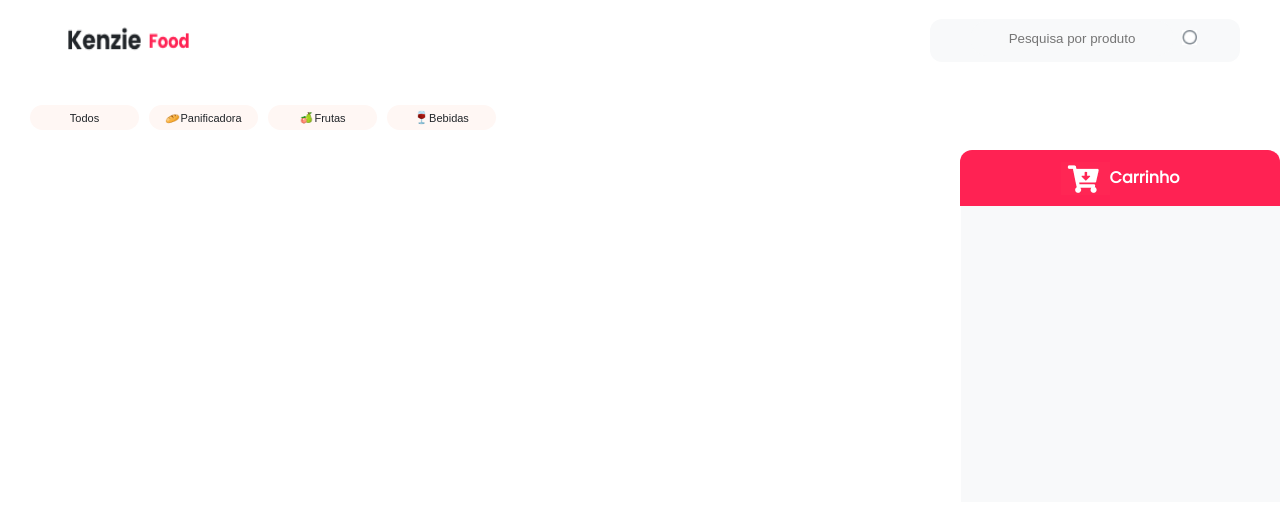
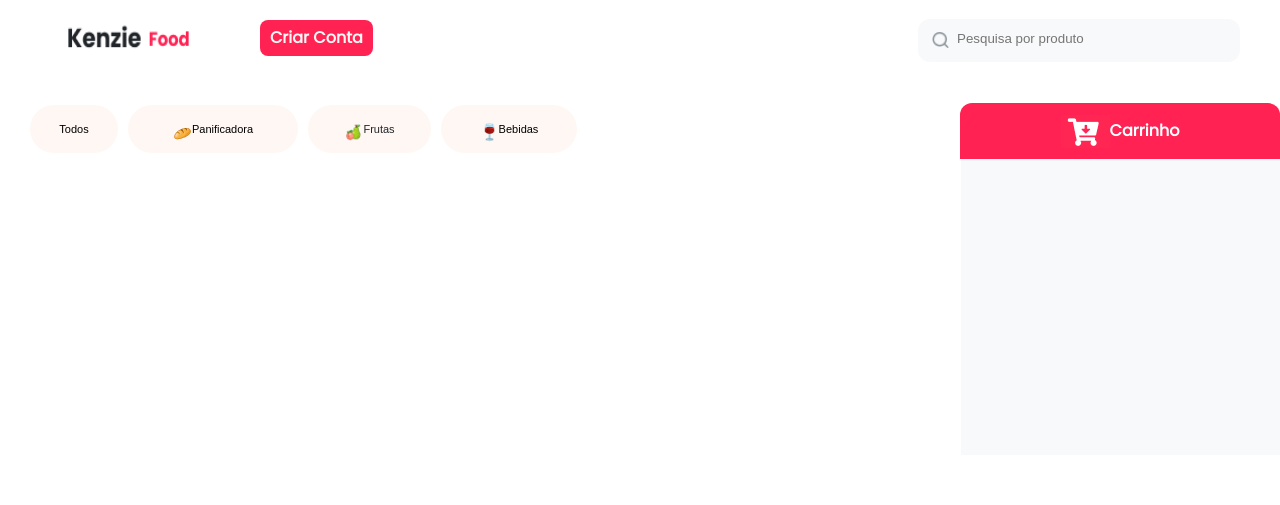
Before and after one commit to Kenzie-Academy-Brasil-Developers/api-kenziefood-m2-letlm, a plain HTML site: page index.html in a window 1280 px wide. Drawn offline with Linux system fonts and the light colour scheme; no server answers.

Commit message:
changes made to develop

```diff
--- a/index.html
+++ b/index.html
@@ -7,7 +7,8 @@
     <meta name="viewport" content="width=device-width, initial-scale=1.0">
     <link rel="preconnect" href="https://fonts.googleapis.com">
     <link rel="preconnect" href="https://fonts.gstatic.com" crossorigin>
-    <link href="https://fonts.googleapis.com/css2?family=Cinzel&family=Poppins&family=Spectral&display=swap" rel="stylesheet">
+    <link href="https://fonts.googleapis.com/css2?family=Cinzel&family=Poppins&family=Spectral&display=swap"
+        rel="stylesheet">
     <link rel="stylesheet" href="public/reset.css">
     <link rel="stylesheet" href="public/style.css">
     <title>Kenzie Food</title>
@@ -15,12 +16,17 @@
 
 <body>
     <header>
-        <img src="public/images/kenziefoodlogo.png" alt="logo kenzie">
-        <div class="inputButton">
-            <input type="text" placeholder="Pesquisa por produto" class="input">
-            <button><img src="public/images/search.jpg" alt="search"></button>
+        <div class="detailsLogoRegister">
+            <img src="public/images/kenziefoodlogo.png" alt="logo kenzie">
+            <a href="./src/pages/register.html">Criar Conta</a>
         </div>
+
+            <div class="inputButton">
+                <input type="text" placeholder="Pesquisa por produto" class="input">
+                <button><img src="/public/images/search.png" alt="search"></button>
+            </div>
     </header>
+
     <div class="button">
         <!--filtros-->
         <button class="all">Todos</button>
@@ -28,6 +34,7 @@
         <button class="fruits"><img src="public/images/IconFruits.png">Frutas</button>
         <button class="drinks"><img src="public/images/iconGlassWine.png">Bebidas</button>
     </div>
+
     <div class="vitrine">
         <main id="mainProducts">
 
--- a/public/style.css
+++ b/public/style.css
@@ -30,17 +30,46 @@ header {
     margin-left: 27px;
 }
 
+
+
+.detailsLogoRegister{
+    display: flex;
+    align-items: center;
+    margin-bottom: 5px;
+}
+
+.detailsLogoRegister img{
+    margin-right: 70px;
+}
+
+.detailsLogoRegister a{
+    text-decoration: none;
+    background-color: var(--color-primary);
+    color: var(--color-background-1);
+    padding: 10px;
+    font-weight: bold;
+    border-radius: 8px;
+}
+
+.detailsLogoRegister a:hover{
+    cursor: pointer;
+    background-color: var(--color-gray-4);
+    color: var(--color-gray-1);
+}
+
 input:focus{
     outline: none;
+
 }
 
 .inputButton {
     display: flex;
-    justify-content: center;
+    flex-direction: row-reverse;
+    justify-content: flex-end;
     align-items: center;
     background-color: var(--color-gray-1);
     border-radius: 12px;
-    width: 300px;
+    width:  312px;;
     height: 20px;
     padding: 10px 3px 13px 7px;
 }
@@ -61,8 +90,9 @@ input:focus{
 }
 
 div button img {
-    width: 15px;
-    height: 15px;
+    width: 19px;
+    height: 20px;
+    margin-top: 5px;
 }
 
 header button {
@@ -76,7 +106,7 @@ header button {
     justify-content: center;
     align-items: center;
     flex-direction: column-reverse;
-
+    margin-top: 10px;
 }
 
 h1 {
@@ -93,7 +123,6 @@ header input {
     width: 200px;
     height: 33px;
     border-radius: 30px;
-    text-align: center;
     margin: 10px 0;
     border: none;
     background-color: var(--color-gray-1);
@@ -107,8 +136,8 @@ main {
 }
 
 main div {
-    width: 300px;
-    height: 400px;
+    width: 303px;
+    height: 397px;
     padding: 0px 10px;
     display: flex;
     flex-direction: column;
@@ -135,6 +164,7 @@ main section {
     display: flex;
     justify-content: space-between;
     align-content: center;
+    align-items: flex-end;
 }
 
 .price {
@@ -230,11 +260,20 @@ main p {
 }
 
 .add {
-
+    border: none;
+    background-color: transparent;
 }
 
-.add:hover{
+.add img {
+    width: 40px;
+    height: 40px;
+    border: none;
+}
 
+
+.add img:hover{
+   border: none;
+   background-image: url();
 }
 
 .button {
@@ -250,7 +289,7 @@ button:hover {
 
 .all, .bakery, .fruits, .drinks {
     width: 109px;
-    height: 25px;
+    height: 48px;
     border-radius: 32px;
     display: flex;
     justify-content: center;
@@ -260,6 +299,28 @@ button:hover {
     margin-top: -15px;
     margin-left: 10px;
     border: none;
+}
+
+.all {
+    width: 88px;
+    color: #000000;
+}
+
+.bakery {
+    width: 170px;
+    background-color: rgba(255, 247, 244, 1);
+    color: #000000;
+}
+
+.fruits {
+    width: 123px;;
+}
+
+.drinks {
+    width: 136px;
+    background: rgba(243, 238, 245, 1);
+    color: #000000;
+
 }
 
 .button button {
@@ -353,6 +414,7 @@ button:hover {
         justify-content: center;
         align-items: center;
         flex-direction: column;
+        margin-top: -70px;
 
     }
     #emptyCar {
--- a/src/controllers/functionAddProducts.js
+++ b/src/controllers/functionAddProducts.js
@@ -8,7 +8,7 @@ class CartProducts{
         const btnCart = event.target;
         const products = await KenzieFood.getPublic();
 
-        if(btnCart.tagName === "BUTTON"){
+        if(btnCart.tagName === "IMG"){
             const filterProducts = products.filter((product) => {
                 return btnCart.id == product.id;
             })
@@ -25,7 +25,8 @@ class CartProducts{
     static async listProductsInCart(){
         this.cart.innerHTML = ""
 
-        const productsLocal = JSON.parse(localStorage.getItem('products'));
+        const productsLocal = JSON.parse(localStorage.getItem('products')) || Local.cart;
+
         productsLocal.forEach((products) => {
             const productsCart = Vitrine.createVitrine(products)
 
--- a/src/models/template.js
+++ b/src/models/template.js
@@ -23,7 +23,8 @@ class Vitrine {
         const name = document.createElement("h2");
         const description = document.createElement("p");
         const price = document.createElement("p");
-        const button = document.createElement("button")
+        const button = document.createElement("button");
+        const imgButton = document.createElement("img");
         const section = document.createElement("section")
 
 
@@ -35,16 +36,18 @@ class Vitrine {
         name.innerText = nome;
         description.innerText = `${descricao}`;
         price.classList.add("price");
-        price.innerText = `R$ ${preco.toFixed(2)}`;
-        button.innerText = "🛒";
-        button.id = id;
+        price.innerText = `R$ ${preco}`;
+        imgButton.src = ".././public/images/ButtonCart.png";
         button.classList.add("add");
+        imgButton.classList.add("add");
+        imgButton.id = id;
 
         div.appendChild(img);
         div.appendChild(cat);
         div.appendChild(name);
         div.appendChild(description);
         section.appendChild(price);
+        button.appendChild(imgButton)
         section.appendChild(button)
         div.appendChild(section)
 
```
Also changed, not shown: src/pages/register.html (+1 -1 lines), public/images/ButtonCart.png (added), public/images/search.jpg (deleted), public/images/search.png (added).
